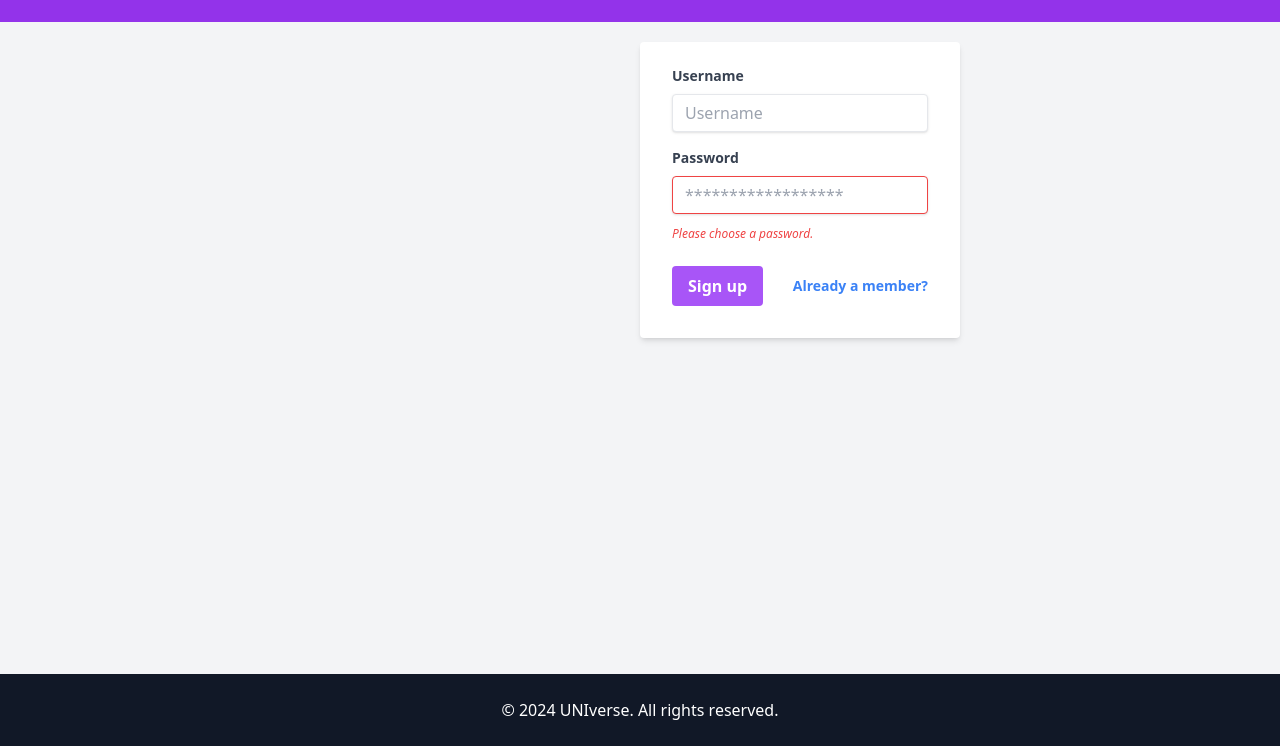
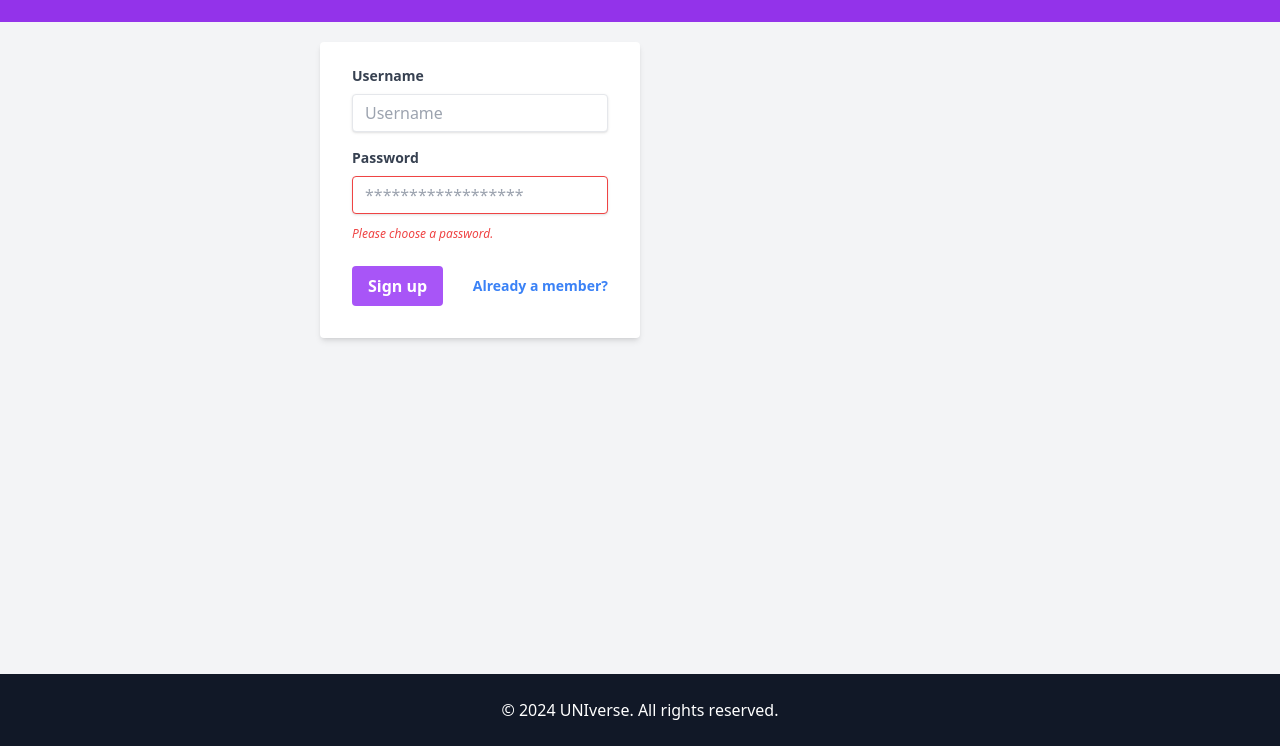
Before and after one commit to Rynstheoverlord/universe, a plain HTML site: page register.html in a window 1280 px wide. Shown: the part 54-800 px from the top of the page. Drawn offline with nearby package versions, Linux system fonts and the light colour scheme.

Commit message:
Update register.html

```diff
--- a/register.html
+++ b/register.html
@@ -21,7 +21,7 @@
 
 
 
-    <div class="w-full max-w-xs" style="margin: 20px 0 0 50%;">
+    <div class="w-full max-w-xs" style="margin: 20px 0 0 25%;">
   <form class="bg-white shadow-md rounded px-8 pt-6 pb-8 mb-4">
     <div class="mb-4">
       <label class="block text-gray-700 text-sm font-bold mb-2" for="username">
```
